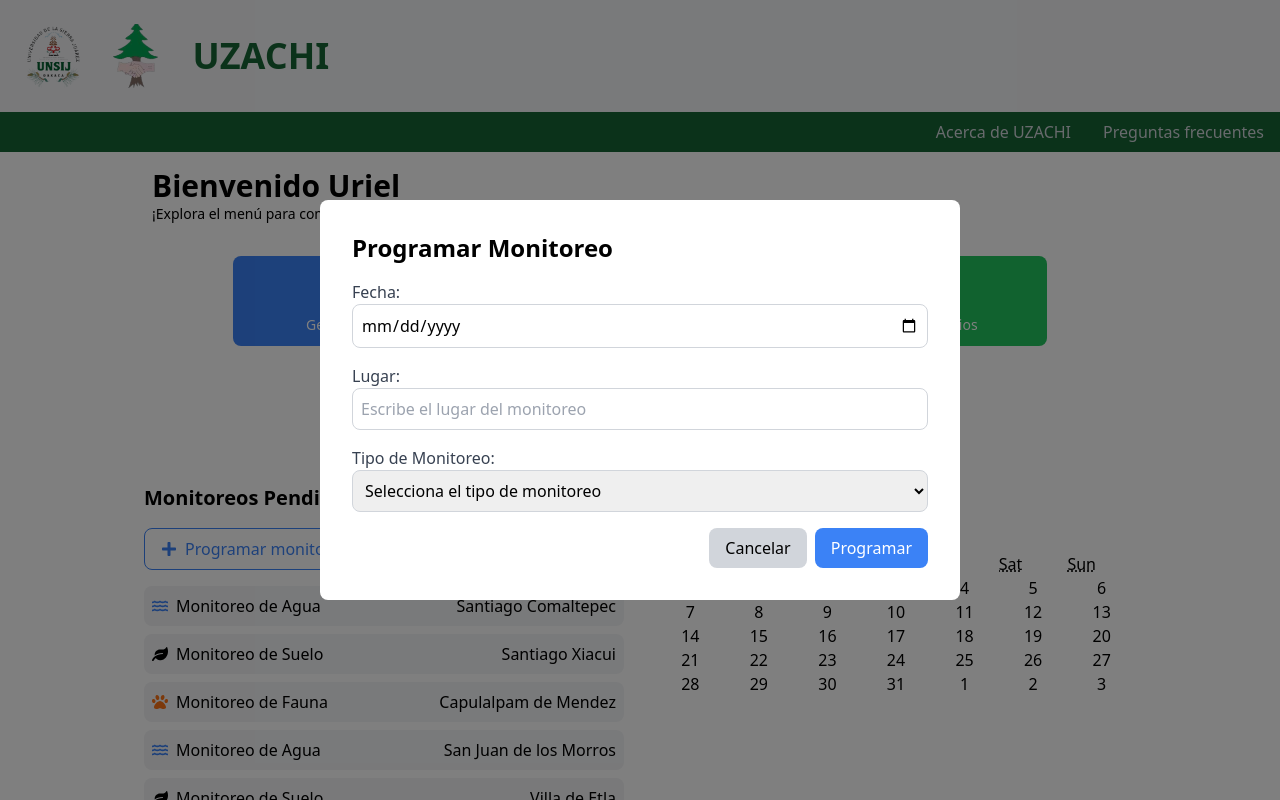
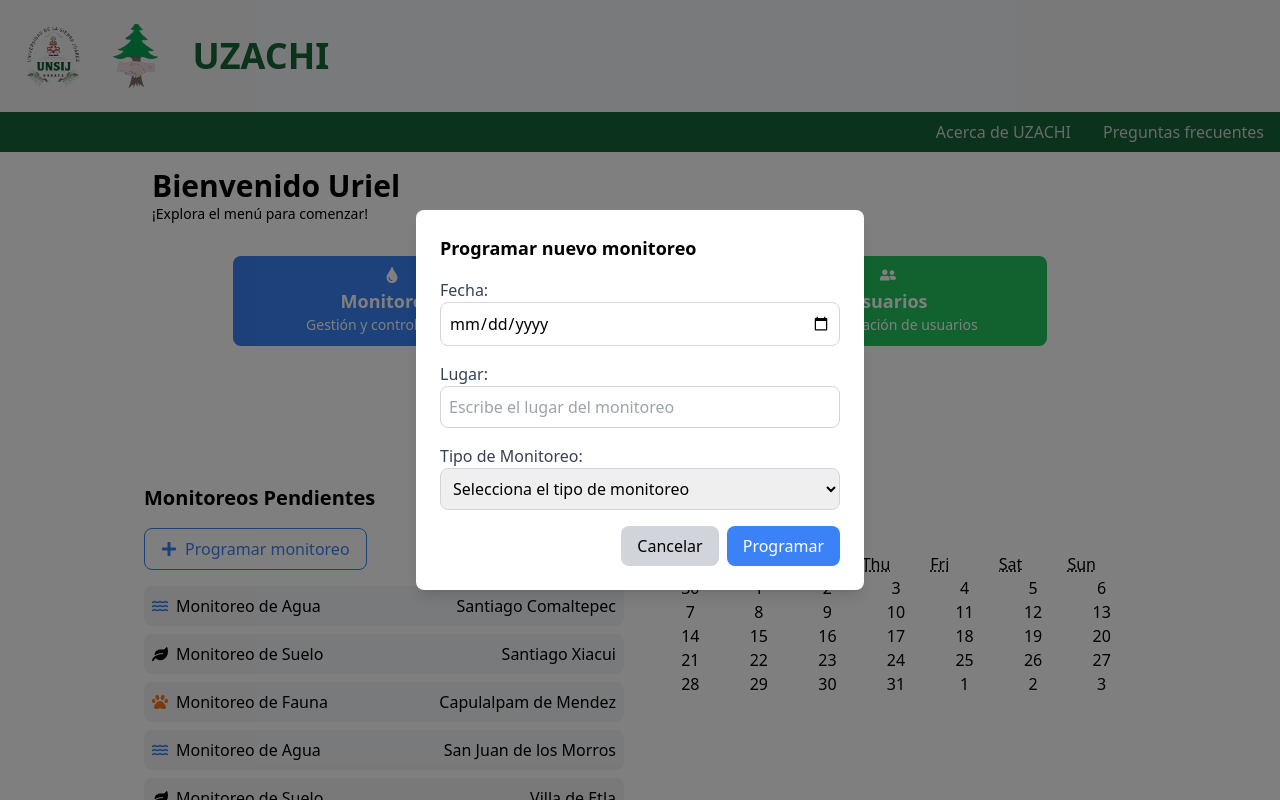
Before and after one commit to Uriel1021/Frtont-End-UZACHI, a React (Vite) app: page /menu in a window 1280 px wide. Both pictures are taken after a click on the button "Programar monitoreo". Shown: the top 800 px of the page. Built offline with nearby package versions, Linux system fonts and the light colour scheme.

Commit message:
se corrigio el desbordamiento del menu principal en celular

```diff
--- a/src/components/menu/Menu.jsx
+++ b/src/components/menu/Menu.jsx
@@ -46,7 +46,7 @@ const Menu = () => {
     const width = window.innerWidth;
     if (width < 640) {
       setItemsPerPage(1); // Pantallas pequeñas (sm)
-    } else if (width >= 320 && width < 1024) {
+    } else if (width >= 340 && width < 1024) {
       setItemsPerPage(10); // Pantallas medianas (md)
     } else {
       setItemsPerPage(10); // Pantallas grandes (lg)
@@ -181,7 +181,7 @@ const Menu = () => {
         </div>
 
         {/* Sección del calendario */}
-        <div className="w-full p-4 bg-white overflow-hidden"> {/* Añadido overflow-hidden */}
+        <div className="w-full p-4 bg-white overflow-hidden sm:pb-[50px]"> {/* Añadido padding-bottom en pantallas pequeñas */}
           <h2 className="text-xl font-bold mb-4">Calendario</h2>
           <Calendar onChange={onDateChange} value={selectedDate} className="w-full" />
         </div>
@@ -189,9 +189,9 @@ const Menu = () => {
 
       {/* Modal para programar monitoreo */}
       {showModal && (
-        <div className="fixed inset-0 bg-black bg-opacity-50 flex items-center justify-center">
-          <div className="bg-white p-8 rounded-lg w-[90%] md:w-[50%]">
-            <h2 className="text-2xl font-bold mb-4">Programar Monitoreo</h2>
+        <div className="fixed inset-0 flex items-center justify-center bg-black bg-opacity-50 z-50">
+          <div className="bg-white p-6 rounded-lg shadow-lg max-w-md w-full">
+            <h2 className="text-lg font-bold mb-4">Programar nuevo monitoreo</h2>
             <form onSubmit={handleSubmit}>
               <div className="mb-4">
                 <label className="block text-gray-700">Fecha:</label>
```
